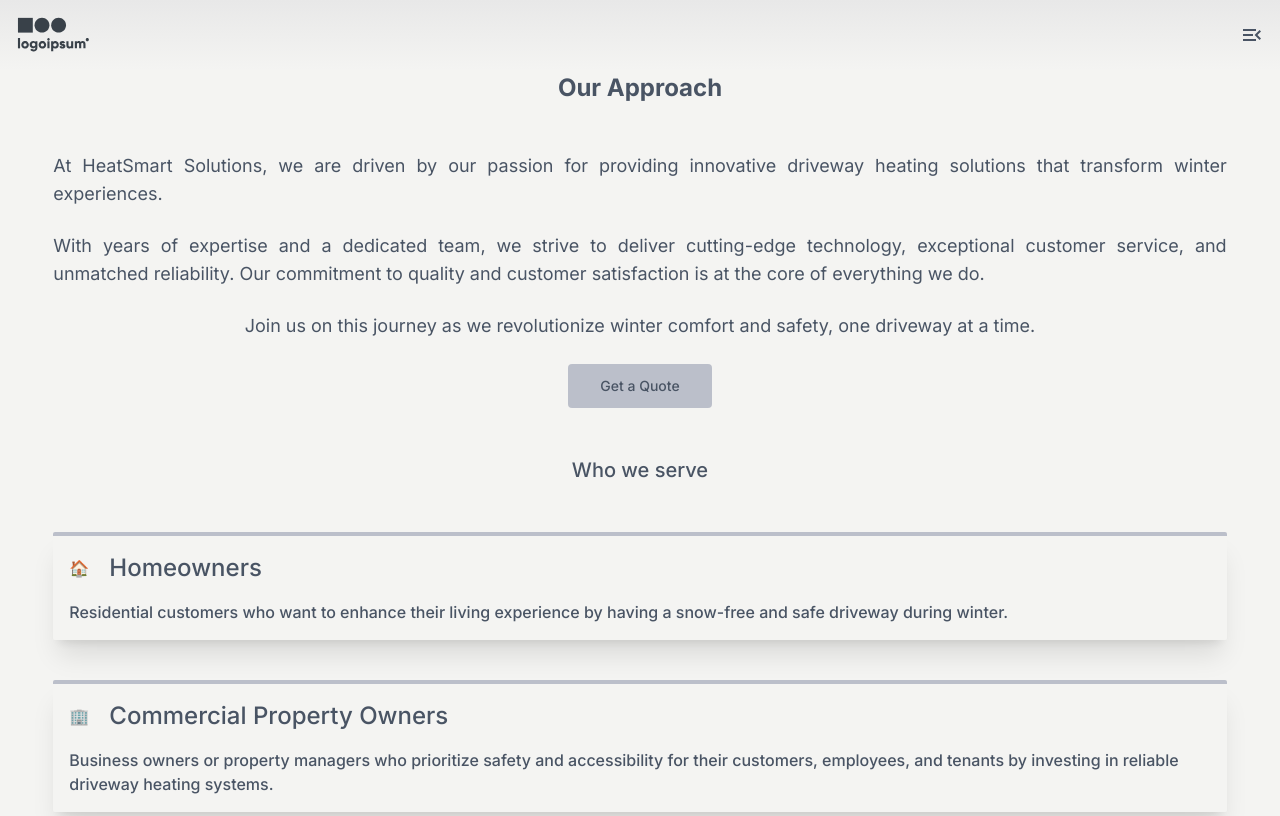
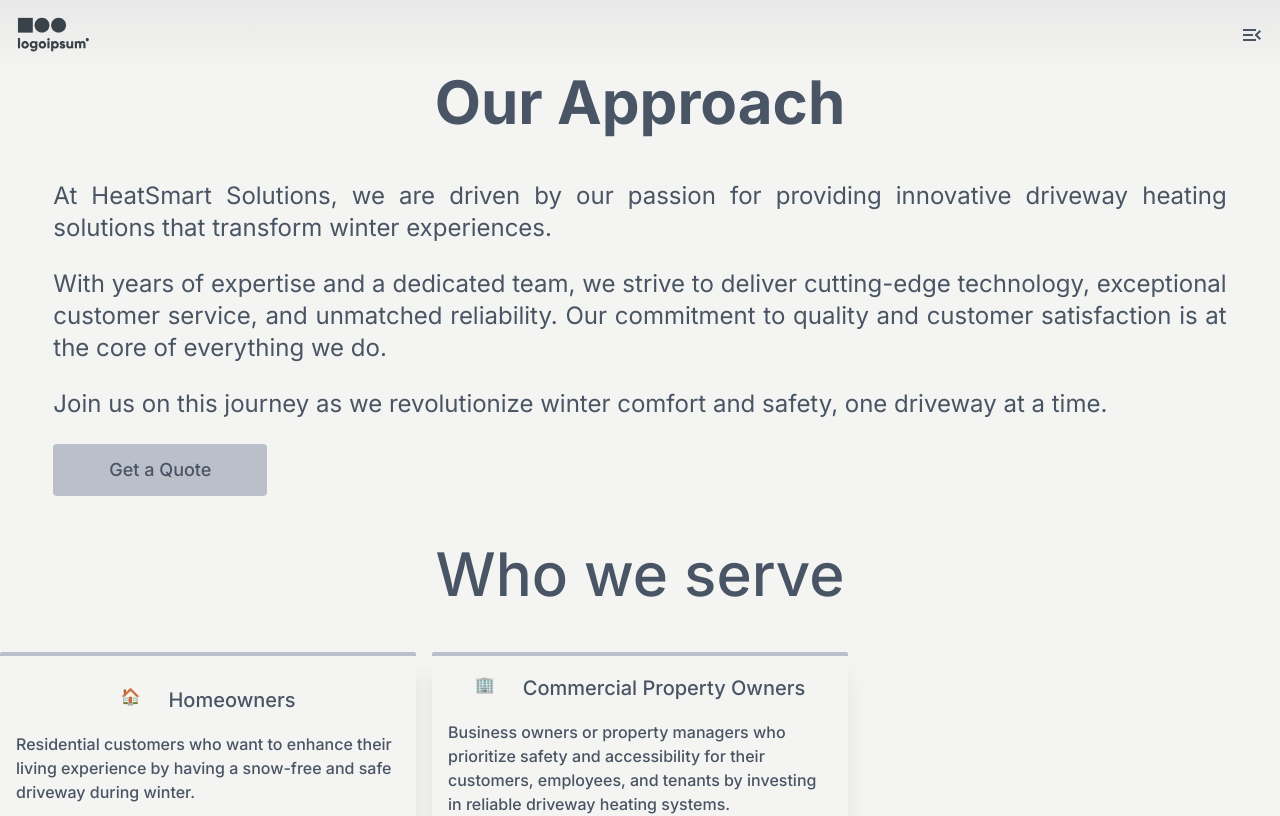
Before and after one commit to Jdure/heatSmart, a Next.js app: page /about in a window 1280 px wide. Shown: the top 816 px of the page. Built offline with nearby package versions, Linux system fonts and the light colour scheme.

Commit message:
About:media query

```diff
--- a/src/app/about/page.tsx
+++ b/src/app/about/page.tsx
@@ -6,12 +6,16 @@
 import useOnScreen from "../../../utils/useIntersectionObserver";
 import { LinkButton } from "../components/LinkButton";
 
+// FIXME: Intersection observer when loading more data
+
 export default function About() {
   const [arrIdx, setArrIdx] = useState(1); // Start with 1 card
   const divRef = useRef<HTMLDivElement>(null);
   const isOnScreen = useOnScreen(divRef);
 
   const serviceData = data.customerBase;
+
+  console.log(isOnScreen);
 
   const loadMoreData = () => {
     setArrIdx(arrIdx + 1);
@@ -21,6 +25,7 @@
     if (isOnScreen && arrIdx <= serviceData.length) {
       loadMoreData();
     }
+
     // eslint-disable-next-line react-hooks/exhaustive-deps
   }, [isOnScreen]);
 
@@ -28,8 +33,10 @@
 
   return (
     <>
-      <h1 className="text-2xl text-center pt-12 font-bold">Our Approach</h1>
-      <div className="container flex flex-col items-center justify-evenly text-justify text-lg w-11/12 space-y-6 z-40">
+      <h1 className="pt-12 font-bold phone:text-xl tablet:text-2xl laptop:text-4xl desktop:text-6xl phone:text-center ">
+        Our Approach
+      </h1>
+      <div className="container flex flex-col phone:items-center phone:justify-evenly phone:text-justify laptop:items-start phone:text-base tablet:text-lg laptop:text-xl desktop:text-2xl phone:w-11/12 phone:space-y-6 z-40">
         <p>
           At HeatSmart Solutions, we are driven by our passion for providing
           innovative driveway heating solutions that transform winter
@@ -47,13 +54,15 @@
         </p>
         <LinkButton
           btnTxt={"Get a Quote"}
-          path={"/"}
+          path={"/requests"}
           btnColor={"bg-hue-secondary"}
           txtColor={"text-hue-base"}
         />
       </div>
-      <h2 className="text-xl text-center font-medium">Who we serve</h2>
-      <div className="flex flex-col items-center justify-center space-y-10">
+      <h2 className="font-medium phone:text-xl tablet:text-2xl laptop:text-4xl desktop:text-6xl phone:text-center ">
+        Who we serve
+      </h2>
+      <div className="container grid grid-cols-1 gap-4 tablet:grid-cols-2 laptop:grid-cols-3">
         {visibleServiceData.map((value, index) => (
           <ServiceCard
             key={index}
@@ -64,7 +73,7 @@
         ))}
       </div>
       {arrIdx <= serviceData.length ? (
-        <div ref={divRef} className="mx-auto pt-16">
+        <div ref={divRef} className="mx-auto phone:pt-48">
           <div
             className="w-12 h-12 rounded-full animate-spin
                     border-2 border-solid border-hue-secondary border-t-transparent"
--- a/src/app/components/LinkButton.tsx
+++ b/src/app/components/LinkButton.tsx
@@ -14,7 +14,7 @@
 }) => {
   return (
     <Link
-      className={`group relative inline-flex items-center overflow-hidden rounded ${btnColor} px-8 py-3 text-hue-inverted focus:outline-none focus:ring active:${btnColor}`}
+      className={`group relative inline-flex items-center overflow-hidden rounded ${btnColor} phone:px-8 tablet:px-14 phone:py-3 text-hue-inverted focus:outline-none focus:ring active:${btnColor}`}
       href={path}
     >
       <span
@@ -37,7 +37,7 @@
       </span>
 
       <span
-        className={`text-sm ${txtColor} font-medium transition-all group-hover:me-4`}
+        className={`phone:text-sm tablet:text-base laptop:text-lg ${txtColor} font-medium transition-all group-hover:me-4`}
       >
         {btnTxt}
       </span>
--- a/src/app/components/ServiceCard.tsx
+++ b/src/app/components/ServiceCard.tsx
@@ -10,31 +10,16 @@
   icon: string;
 }) => {
   return (
-    <a
-      href="#"
-      className="relative block rounded-sm border-t-4 border-hue-secondary p-4 shadow-xl w-11/12 sm:p-6 lg:p-8 motion-safe:animate-fadeIn"
-    >
-      <div className="flex items-center gap-4 rounded-md">
-        {/* <svg
-          xmlns="http://www.w3.org/2000/svg"
-          className="h-6 w-6 text-hue-secondary sm:h-8 sm:w-8"
-          fill="none"
-          viewBox="0 0 24 24"
-          stroke="currentColor"
-        >
-          <path
-            strokeLinecap="round"
-            strokeLinejoin="round"
-            strokeWidth="2"
-            d="M13 10V3L4 14h7v7l9-11h-7z"
-          />
-        </svg> */}
-        <span className="h-6 w-6 text-hue-secondary sm:h-8 sm:w-8">{icon}</span>
+    <a className="flex flex-col items-center justify-center border-t-4 shadow-xl border-hue-secondary rounded-sm p-4 motion-safe:animate-fadeIn">
+      <div className="flex items-center gap-4 mb-4 rounded-md">
+        <span className="h-6 w-6 text-hue-secondary tablet:h-8 tablet:w-8">
+          {icon}
+        </span>
 
-        <h3 className="text-2xl font-medium sm:text-4xl">{title}</h3>
+        <h3 className="font-medium phone:text-lg tablet:text-xl">{title}</h3>
       </div>
 
-      <p className="mt-4 font-medium text-hue-base">{desc}</p>
+      <p className=" font-medium text-hue-base">{desc}</p>
     </a>
   );
 };
--- a/utils/useIntersectionObserver.ts
+++ b/utils/useIntersectionObserver.ts
@@ -6,7 +6,7 @@
 
   useEffect(() => {
     const observerOptions = {
-      threshold: 0.25,
+      threshold: 1,
     };
     (observerRef.current = new IntersectionObserver(([entry]) =>
       setIsOnScreen(entry.isIntersecting)
```
